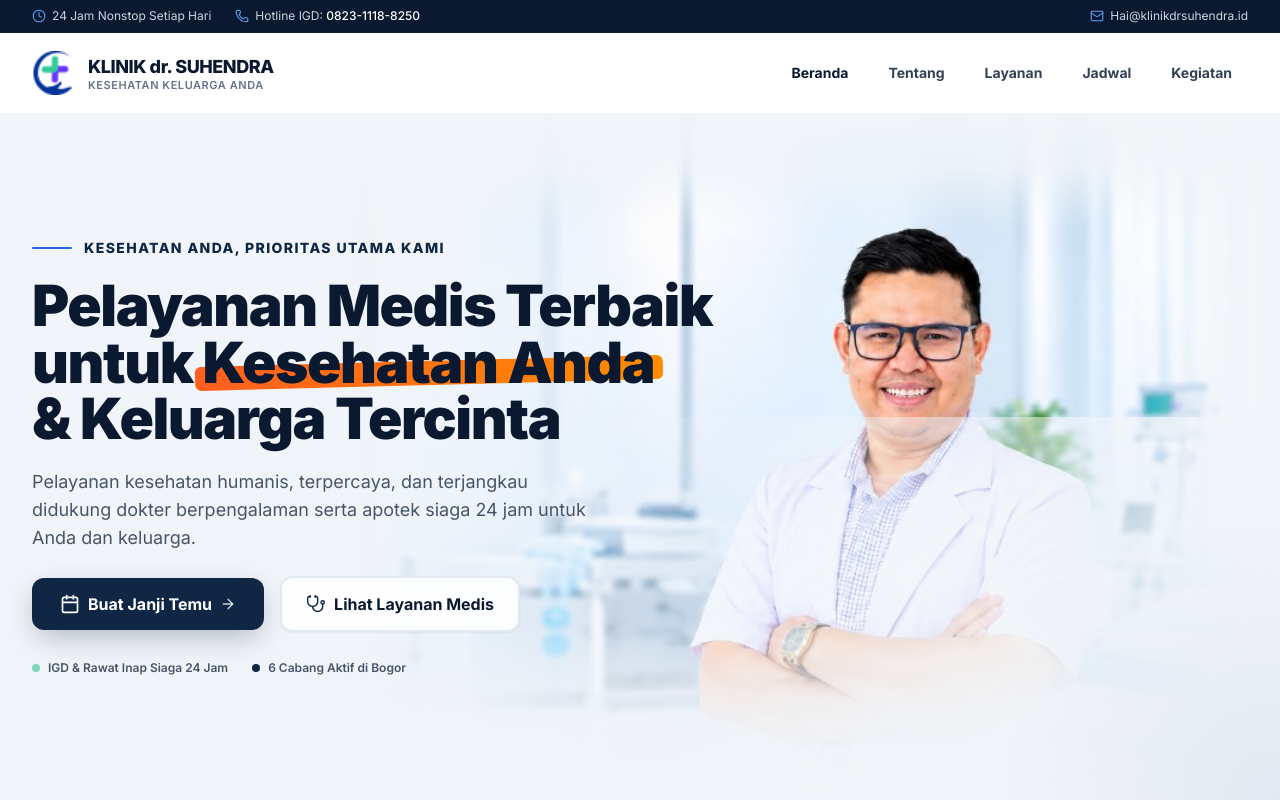
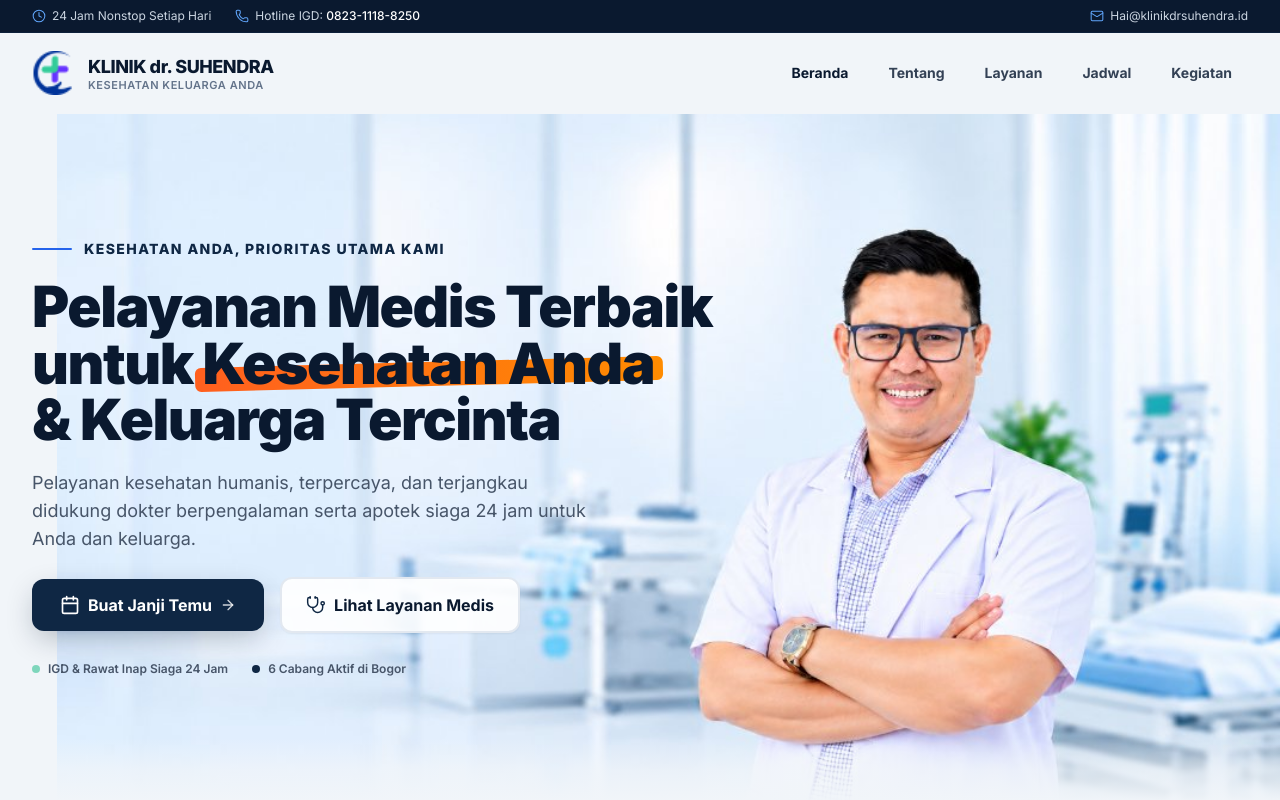
Before and after one commit to anvieo-com/landing-page-klinik-dr-suhendra, a Next.js app: page / in a window 1280 px wide. Shown: the top 800 px of the page. Built offline with nearby package versions, Linux system fonts and the light colour scheme.

Commit message:
fix(hero,nav): remove mid-image shadow line with subtle bottom shading only, and add dynamic grey/apple-glass navbar states

```diff
--- a/components/HeroSection.jsx
+++ b/components/HeroSection.jsx
@@ -24,25 +24,8 @@ export default function HeroSection({ onOpenBooking }) {
           priority
         />
 
-        {/* Shading Atas: Lembut agar batas atas foto menyatu mulus dengan header */}
-        <div className="absolute inset-x-0 top-0 h-20 sm:h-24 lg:h-28 bg-gradient-to-b from-slate-100 via-slate-100/80 to-transparent z-[1]" />
-
-        {/* Shading Kiri: Melindungi teks agar tetap kontras & tajam pada latar abu-abu */}
-        <div className="absolute inset-y-0 left-0 w-full sm:w-4/5 lg:w-[56%] bg-gradient-to-r from-slate-100 via-slate-100/95 via-50% to-transparent z-[1]" />
-
-        {/* Shading Kanan: Lembut di tepi kanan layar */}
-        <div className="absolute inset-y-0 right-0 w-16 sm:w-28 lg:w-36 bg-gradient-to-l from-slate-100 via-slate-100/60 to-transparent z-[1]" />
-
-        {/* Shading Bawah Penuh: Transisi mulus ke section di bawahnya */}
-        <div className="absolute inset-x-0 bottom-0 h-28 sm:h-36 lg:h-44 bg-gradient-to-t from-slate-100 via-slate-100/85 to-transparent z-[1]" />
-
-        {/* Shading Kanan Bawah: Tebal sesuai permintaan user untuk membaurkan foto ke latar abu-abu secara mulus */}
-        <div
-          className="absolute bottom-0 right-0 w-[380px] sm:w-[520px] lg:w-[720px] h-64 sm:h-80 lg:h-96 z-[2] pointer-events-none"
-          style={{
-            background: 'radial-gradient(circle at 100% 100%, rgba(226, 232, 240, 0.95) 0%, rgba(241, 245, 249, 0.88) 35%, rgba(241, 245, 249, 0.45) 65%, transparent 100%)'
-          }}
-        />
+        {/* Shading Bawah Saja Sedikit: Transisi lembut di dasar section tanpa bayangan di tengah gambar */}
+        <div className="absolute inset-x-0 bottom-0 h-10 sm:h-14 lg:h-16 bg-gradient-to-t from-slate-100 via-slate-100/70 to-transparent z-[1]" />
       </div>
 
       {/* 3. Hero Content Container - Kolom tulisan dilebarkan sedikit ke kanan */}
--- a/components/Navbar.jsx
+++ b/components/Navbar.jsx
@@ -20,6 +20,8 @@ export default function Navbar({ onOpenBooking }) {
     return () => window.removeEventListener('scroll', handleScroll);
   }, []);
 
+  const isHomePage = pathname === '/';
+
   const navLinks = [
     { name: 'Beranda', href: '/' },
     { name: 'Tentang', href: '/tentang' },
@@ -31,8 +33,10 @@ export default function Navbar({ onOpenBooking }) {
   return (
     <header className={`sticky top-0 z-50 w-full transition-all duration-300 ${
       isScrolled
-        ? 'bg-white/95 backdrop-blur-md shadow-sm border-b border-slate-200'
-        : 'bg-white border-b-0'
+        ? 'bg-white/80 backdrop-blur-xl shadow-sm border-b border-slate-200/60'
+        : isHomePage
+          ? 'bg-slate-100 border-b border-transparent'
+          : 'bg-white border-b border-slate-100'
     }`}>
       <div className="max-w-7xl mx-auto px-4 sm:px-6 lg:px-8">
         <div className="flex items-center justify-between h-20">
@@ -103,7 +107,9 @@ export default function Navbar({ onOpenBooking }) {
 
       {/* Mobile Menu Drawer */}
       {mobileMenuOpen && (
-        <div className="lg:hidden bg-white border-b border-slate-200 px-4 pt-2 pb-6 space-y-2 shadow-xl animate-in slide-in-from-top-2">
+        <div className={`lg:hidden border-b border-slate-200/60 px-4 pt-2 pb-6 space-y-2 shadow-xl animate-in slide-in-from-top-2 ${
+          isScrolled ? 'bg-white/90 backdrop-blur-xl' : isHomePage ? 'bg-slate-100' : 'bg-white'
+        }`}>
           <div className="py-2 space-y-1">
             {navLinks.map((link) => {
               const isOtherActive = link.href !== '/' && (pathname === link.href || pathname?.startsWith(link.href));
```
